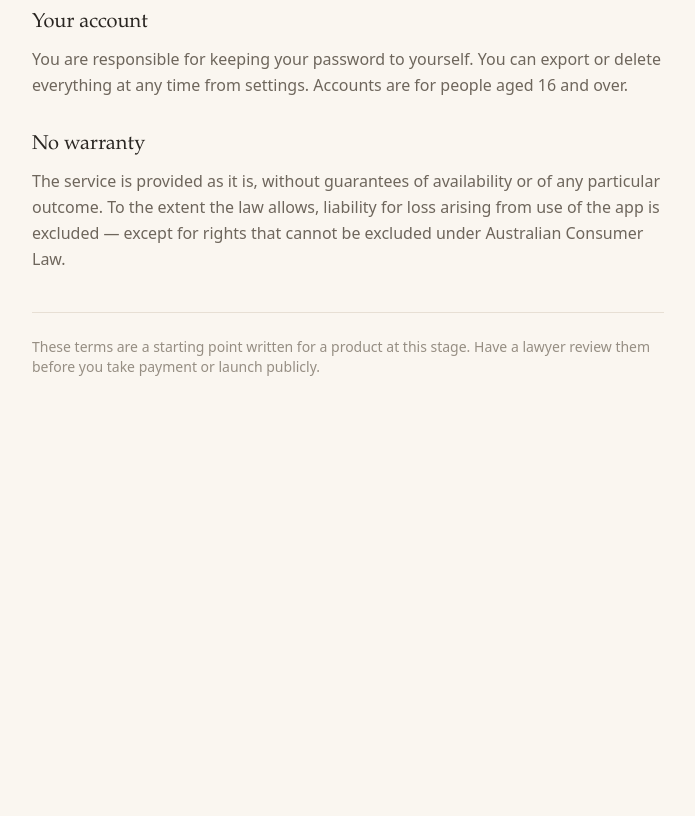
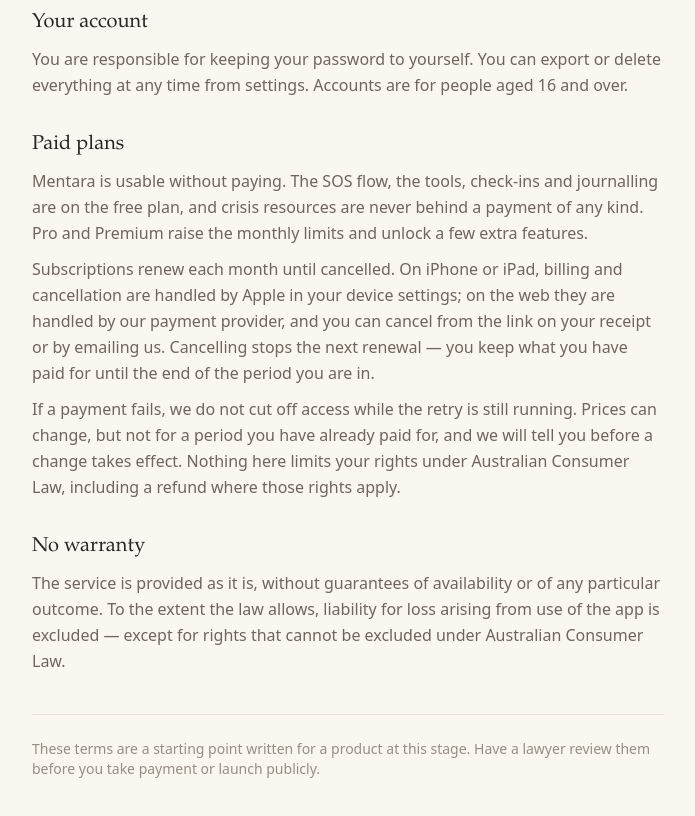
Before and after one commit to paulayallan/ai-therapist, a Next.js app: page /terms in a window 1280 px wide. Shown: the part 740-1556 px from the top of the page, without its empty margins (292-987 px from the left). Before the commit the page ends 1165 px from the top, so only its background shows below. Built offline with nearby package versions, Linux system fonts and the light colour scheme.

Commit message:
Privacy and terms: the app takes payment now

```diff
--- a/src/app/privacy/page.tsx
+++ b/src/app/privacy/page.tsx
@@ -15,9 +15,18 @@
   {
     heading: "What is not stored",
     body: [
-      "No payment details — there is nothing to pay for.",
+      "No card numbers. Paid plans are handled by Apple or by our payment provider, and Mentara never sees or keeps your card details — only whether a plan is active and when it renews.",
       "No location, contacts, microphone or camera access.",
       "No advertising identifiers, and no third-party analytics or tracking pixels.",
+    ],
+  },
+  {
+    heading: "If you subscribe",
+    body: [
+      "Paying is optional. The free plan, the SOS flow, the tools and journalling all work without it.",
+      "A purchase on iPhone or iPad goes through Apple. A purchase on the web goes through our payment provider, who handles the card. Either way they tell us one thing: which plan you are on and until when.",
+      "Your subscription is joined to your account by your account ID and nothing else — never by anything you have written here.",
+      "What appears on your bank statement and on receipts is 'Mentara'. It does not describe what the app is for.",
     ],
   },
   {
--- a/src/app/terms/page.tsx
+++ b/src/app/terms/page.tsx
@@ -56,6 +56,28 @@
         </section>
 
         <section>
+          <h2 className="font-serif text-xl text-ink">Paid plans</h2>
+          <p className="mt-2.5 leading-relaxed text-muted">
+            Mentara is usable without paying. The SOS flow, the tools, check-ins and journalling
+            are on the free plan, and crisis resources are never behind a payment of any kind.
+            Pro and Premium raise the monthly limits and unlock a few extra features.
+          </p>
+          <p className="mt-2.5 leading-relaxed text-muted">
+            Subscriptions renew each month until cancelled. On iPhone or iPad, billing and
+            cancellation are handled by Apple in your device settings; on the web they are handled
+            by our payment provider, and you can cancel from the link on your receipt or by
+            emailing us. Cancelling stops the next renewal — you keep what you have paid for until
+            the end of the period you are in.
+          </p>
+          <p className="mt-2.5 leading-relaxed text-muted">
+            If a payment fails, we do not cut off access while the retry is still running. Prices
+            can change, but not for a period you have already paid for, and we will tell you
+            before a change takes effect. Nothing here limits your rights under Australian
+            Consumer Law, including a refund where those rights apply.
+          </p>
+        </section>
+
+        <section>
           <h2 className="font-serif text-xl text-ink">No warranty</h2>
           <p className="mt-2.5 leading-relaxed text-muted">
             The service is provided as it is, without guarantees of availability or of any
```
